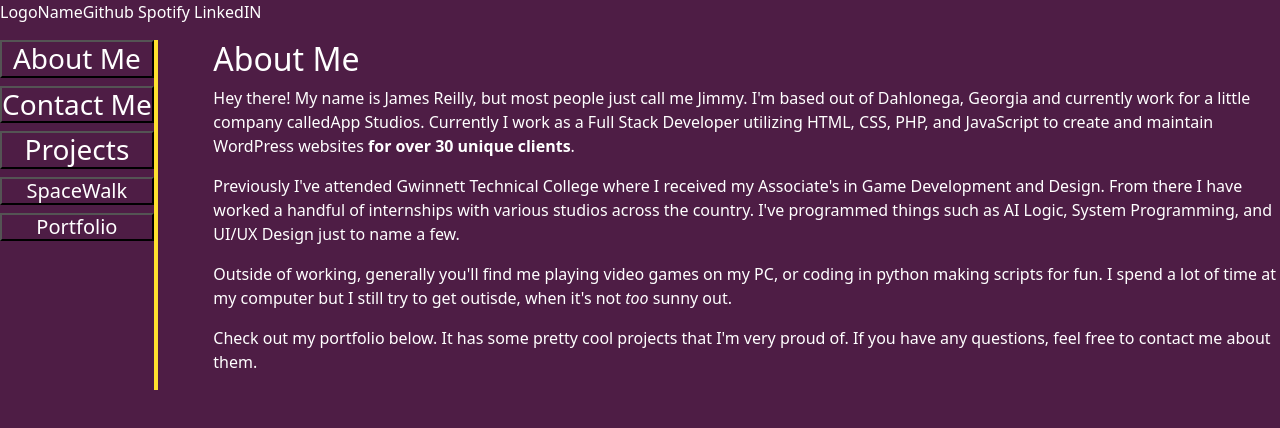
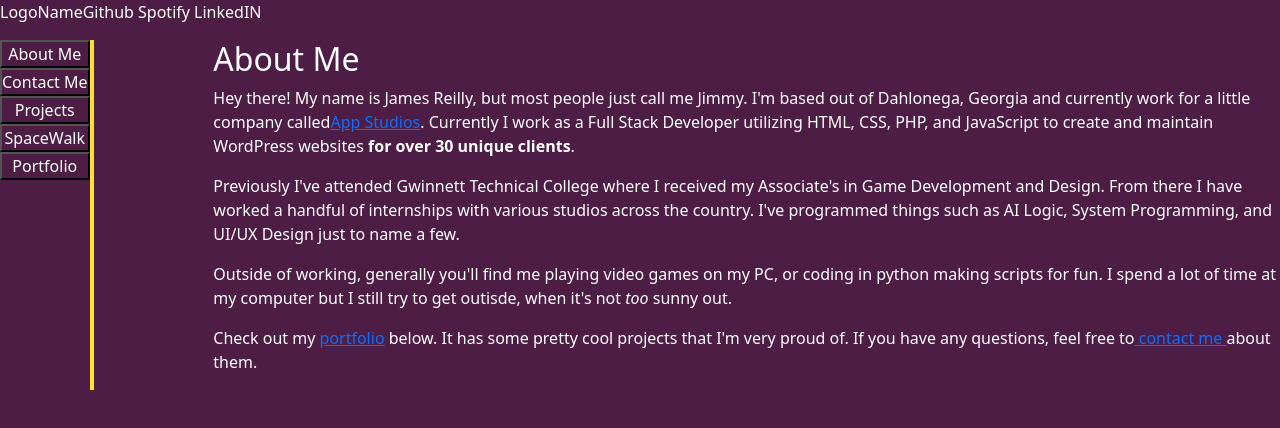
Before and after one commit to WanderingLad/Jimmy-Reilly-Portfolio, a React (Create React App) app: page / in a window 1280 px wide. Shown: the top 428 px of the page. Built offline with nearby package versions, Linux system fonts and the light colour scheme.

Commit message:
resetting code

```diff
--- a/src/components/Header.js
+++ b/src/components/Header.js
@@ -3,7 +3,7 @@ import React from 'react';
 export default function Header() {
 
     return (
-        <div class="d-flex">
+        <header class="d-flex">
             <div>
             <p>Logo</p>
             </div>
@@ -13,7 +13,7 @@ export default function Header() {
             <div>
                 <p>Github Spotify LinkedIN</p>
             </div>
-        </div>
+        </header>
 
 
     );
--- a/src/components/Main.js
+++ b/src/components/Main.js
@@ -5,8 +5,8 @@ export default function Main() {
   const state = useSelector((state) => state);
 
   return (
-    <div>
+    <main>
       {state.page.activePage}
-    </div>
+    </main>
   );
 }
--- a/src/components/Sidebar.js
+++ b/src/components/Sidebar.js
@@ -6,32 +6,32 @@ export default function About() {
     const dispatch = useDispatch();
 
     return (
-        <nav className="d-flex col-2">
+        <aside className="d-flex col-2">
             <div class="d-grid h-25">
-                <button class="h3" onClick={() =>
+                <button onClick={() =>
                     dispatch({
                         type: ABOUT_ME
                     })
                 }>About Me</button>
 
-                <button class="h3" onClick={() =>
+                <button onClick={() =>
                     dispatch({
                         type: CONTACT_ME
                     })
                 }>Contact Me</button>
 
-                <button class="h3" onClick={() =>
+                <button onClick={() =>
                     dispatch({
                         type: PROJECTS
                     })
                 }>Projects</button>
 
-                <button class="h5" onClick={() =>
+                <button onClick={() =>
                     dispatch({
                         type: SPACE
                     })
                 }>SpaceWalk</button>
-                <button class="h5" onClick={() =>
+                <button onClick={() =>
                     dispatch({
                         type: PORTFOLIO
                     })
@@ -39,7 +39,7 @@ export default function About() {
             </div>
 
             <div class="hr"></div>
-        </nav>
+        </aside>
 
 
     );
--- a/src/index.css
+++ b/src/index.css
@@ -7,50 +7,15 @@
   margin: 0px;
   padding: 0px;
   font-size: 16px;
-  color: white !important;
+  color: white;
 
   font-family: inherit;
   font-size: inherit;
 
-  background-attachment: fixed;
-  background-position: center;
-  background-repeat: no-repeat;
-  background-size: cover;
   background-color: var(--byz);
 }
+
 .hr{
   border-left: 4px solid var(--gold);
   height:100%;
 }
-
-header {
-  background-color: var(--gold);
-}
-
-main {
-  background-color:var(--byz);
-  min-height: 100vh;
-}
-
-a {
-  text-decoration: none;
-}
-
-.main-image-wrapper,
-.port-button,
-.thumbnail {
-  cursor: pointer;
-}
-
-.thumbnail img,
-.main-image-wrapper img {
-  max-width: 100%;
-  height: auto;
-}
-
-.thumbnail figcaption,
-#change-p,
-.dropdown-content,
-#portfolio h2 {
-  text-align: center;
-}
--- a/src/pages/About.js
+++ b/src/pages/About.js
@@ -2,8 +2,8 @@ import React from 'react';
 
 export default function About() {
     return (
-        <section id="about-me" className="about-me">
-            <div className="inside-section">
+        <section>
+            <div>
                 <h2>
                     About Me
                 </h2>
--- a/src/pages/Contact.js
+++ b/src/pages/Contact.js
@@ -2,8 +2,8 @@ import React from 'react';
 
 export default function Contact() {
     return (
-        <section id="contact-me" className="contact-me">
-            <div className="inside-section">
+        <section>
+            <div>
                 <h2>
                     Contact Me
                 </h2>
--- a/src/pages/Projects.js
+++ b/src/pages/Projects.js
@@ -6,8 +6,8 @@ export default function Projects() {
     const dispatch = useDispatch();
 
     return (
-        <section id="portfolio" className="portfolio">
-            <div className="inside-section">
+        <section>
+            <div>
                 <h2>
                     My Past Work
                 </h2>
@@ -20,25 +20,25 @@ export default function Projects() {
                     <div class="carousel-inner">
                         <div class="carousel-item active">
                             <figure>
-                                <img id="bot" longdesc="" src={require("../images/Space.PNG")} alt="Space Walk" onClick={() => dispatch({ type: SPACE })} />
+                                <img longdesc="" src={require("../images/Space.PNG")} alt="Space Walk" onClick={() => dispatch({ type: SPACE })} />
                                 <figcaption>An open source peer-reviewed website that helps teach about our Solar System.</figcaption>
                             </figure>
                         </div>
                         <div class="carousel-item">
                             <figure>
-                                <img id="code" src={require("../images/Portfolio.png")} alt="My Portfolio" onClick={() => dispatch({ type: PORTFOLIO })} />
+                                <img src={require("../images/Portfolio.png")} alt="My Portfolio" onClick={() => dispatch({ type: PORTFOLIO })} />
                                 <figcaption>My portfolio's code that I wrote.</figcaption>
                             </figure>
                         </div>
                         <div class="carousel-item">
                             <figure>
-                                <img id="stamina" src={require("../images/Project-Stamina.jpg")} alt="Project Stamina" onClick={() => dispatch({ type: STAMINA })} />
+                                <img src={require("../images/Project-Stamina.jpg")} alt="Project Stamina" onClick={() => dispatch({ type: STAMINA })} />
                                 <figcaption>Project Stamina is a Third-Person Action MOBA that I worked as a Gameplay Programmer on.</figcaption>
                             </figure>
                         </div>
                         1<div class="carousel-item">
                             <figure>
-                                <img id="food" longdesc="" src={require("../images/Bougie.png")} alt="Bougie Foodie" onClick={() => dispatch({ type: BOUGIE })} />
+                                <img longdesc="" src={require("../images/Bougie.png")} alt="Bougie Foodie" onClick={() => dispatch({ type: BOUGIE })} />
                                 <figcaption>Bougie Foodie helps you learn about the food you want to cook.</figcaption>
                             </figure>
                         </div>
--- a/src/projects/Portfolio.js
+++ b/src/projects/Portfolio.js
@@ -5,9 +5,9 @@ export default function Portfolio() {
     const state = useSelector((state) => state);
 
     return (
-        <section id="portfolio" className="portfolio">
-            <div className="inside-section">
-
+        <section>
+            <div>
+                <h2>Portfolio</h2>
                 <div className="top-portfolio">
                     <figure>
                         <div className="main-image-wrapper flex">
--- a/src/projects/SpaceWalk.js
+++ b/src/projects/SpaceWalk.js
@@ -5,9 +5,9 @@ export default function SpaceWalk() {
     const state = useSelector((state) => state);
 
     return (
-        <section id="portfolio" className="portfolio">
-            <div className="inside-section">
-
+        <section>
+            <div>
+                <h2>SpaceWalk</h2>
                 <div className="top-portfolio">
                     <figure>
                         <div className="main-image-wrapper flex">
```
